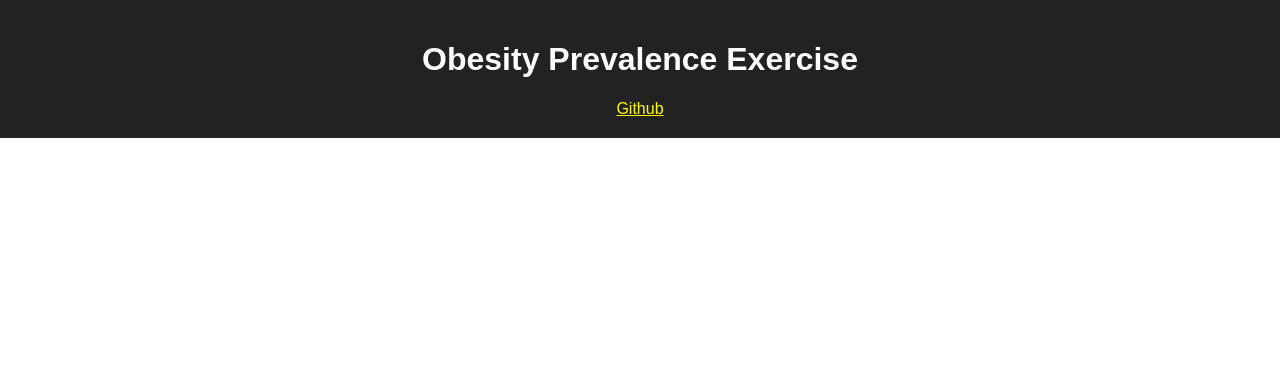
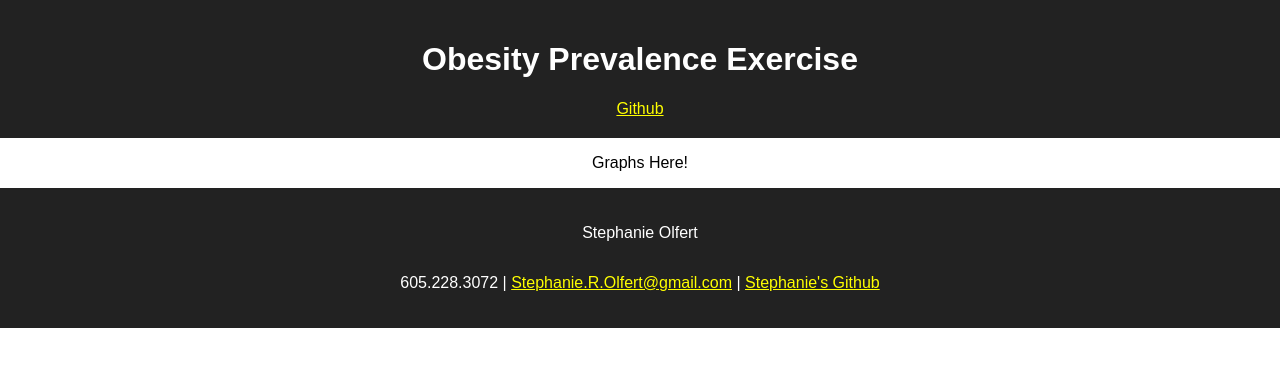
Before and after one commit to Nanjaa/Obesity-Prevalence-Exercise, a React (Create React App) app in the folder code/: page / in a window 1280 px wide. Shown: the top 366 px of the page. Built offline with nearby package versions, Linux system fonts and the light colour scheme.

Commit message:
Added a footer and content area

```diff
--- a/code/src/App.css
+++ b/code/src/App.css
@@ -7,13 +7,17 @@
   height: 80px;
 }
 
-.App-header {
+.App-header, .App-footer {
   background-color: #222;
   padding: 20px;
   color: white;
 }
-.App-header a {
+.App-header a, .App-footer a {
   color: yellow;
+}
+
+.inline {
+  display: inline-block;
 }
 
 @keyframes App-logo-spin {
--- a/code/src/App.js
+++ b/code/src/App.js
@@ -9,6 +9,19 @@ class App extends Component {
           <h1>Obesity Prevalence Exercise</h1>
           <a href="https://github.com/Nanjaa/Obesity-Prevalence-Exercise" target="_blank">Github</a>
         </div>
+
+        <div className="content">
+          <p>Graphs Here!</p>
+        </div>
+
+        <div className="App-footer">
+          <p>Stephanie Olfert</p>
+          <p className="inline">
+            605.228.3072 | <a className="inline" href="mailto:Stephanie.r.olfert@gmail.com">Stephanie.R.Olfert@gmail.com</a> | <a className="inline" href="https://github.com/Nanjaa">Stephanie's Github</a>
+          </p>
+
+
+        </div>
       </div>
     );
   }
```
Also changed, not shown: code/package.json (+9 -2 lines), 2 other files (tests, documents, lock files or other folders).
